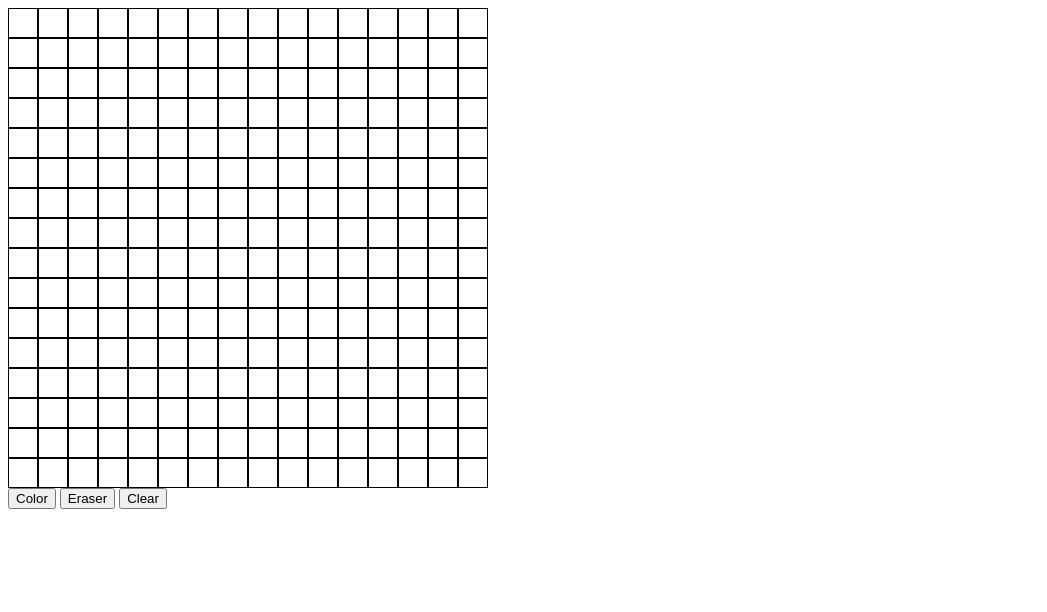
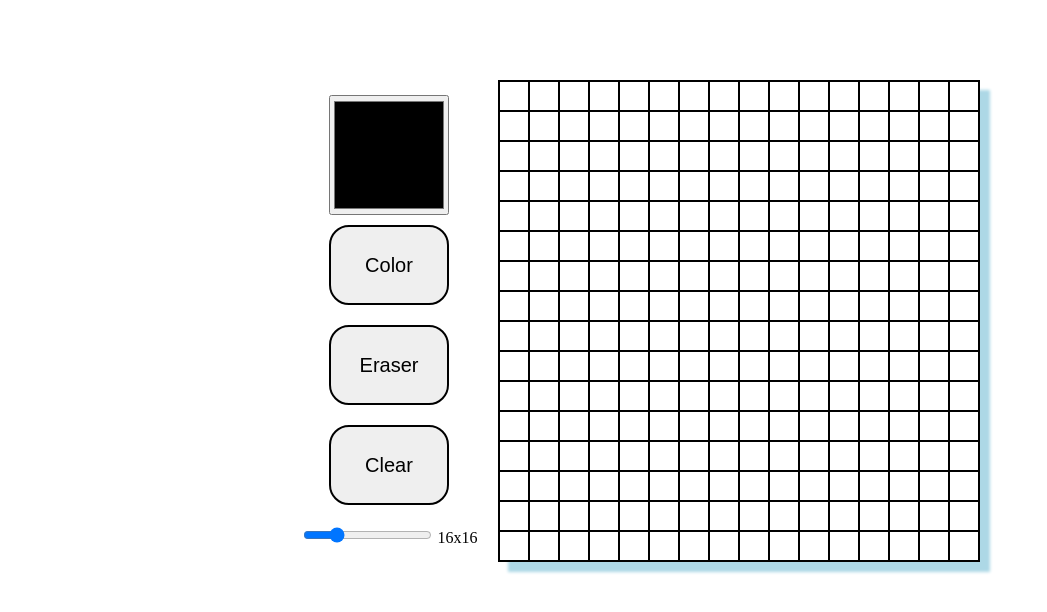
Before and after one commit to ElliotNykvist/Etch-a-sketch2, a plain HTML site: page index.html in a window 1280 px wide. Shown: the whole page, without its empty margins (0-1047 px from the left). Drawn offline with Linux system fonts and the light colour scheme.

Commit message:
Finished, made it look beter and added colorpick and options of grid size

```diff
--- a/index.html
+++ b/index.html
@@ -3,18 +3,40 @@
 <head>
   <meta charset="UTF-8">
   <meta name="viewport" content="width=device-width, initial-scale=1.0">
+  <link rel="icon" href="images/favicon.png">
   <title>Etch-a-sketch</title>
   <link rel="stylesheet" href="styles.css">
 </head>
 <body>
-  <container class="container">
+  <div class="container-wrapper">
+    <div class="options">
 
-  </container>
-  <div class="options">
-    <button id="Color">Color</button>
-    <button id="Eraser">Eraser</button>
-    <button id="Clear">Clear</button>
+      <div class="option">
+      <input type="color" id="colorPicker">
+      </div>
+
+      <div class="button-group">
+        <button id="Color">Color</button>
+        <button id="Eraser">Eraser</button>
+        <button id="Clear">Clear</button>
+      </div>
+
+      <div class="slider-container">
+        <input type="range" id="sizeSlider" min="1" max="64" value="16" step="1">
+        <span id="sizeValue">16x16</span>
+      </div>
+
+    </div>
+
+
+
+    <container class="container">
+
+    </container>
+
   </div>
+
+
   <script src="script.js"></script>
 </body>
 </html>
--- a/script.js
+++ b/script.js
@@ -1,59 +1,73 @@
-const container = document.querySelector(".container")
-const buttons = document.querySelectorAll("button")
-const gridSize = 16;
-const squareSize = 30;
+const container = document.querySelector(".container");
+const buttons = document.querySelectorAll("button");
+const sizeValue = document.getElementById('sizeValue');
+const sizeSlider = document.getElementById('sizeSlider');
+const colorPicker = document.getElementById('colorPicker');
+let gridSize = parseInt(sizeSlider.value);
+let squareSize = 480 / gridSize;
+let currentColor = "#000000";
 
 function createGrid() {
-  for (let i = 0; i < gridSize; i++){
-    for (let j = 0; j < gridSize; j++) {
-      const square = document.createElement("div");
-      square.classList.add("square");
-      square.addEventListener("mouseover", changeColor)
-      container.appendChild(square);
+  clearGrid();
+  container.style.gridTemplateColumns = `repeat(${gridSize}, 1fr)`;
+  container.style.gridTemplateRows = `repeat(${gridSize}, 1fr)`;
 
-    }
+  for (let i = 0; i < gridSize * gridSize; i++) {
+    const square = document.createElement("div");
+    square.classList.add("square");
+    square.addEventListener("mouseover", changeColor);
+    container.appendChild(square);
+  }
+
+  squareSize = 480 / gridSize;
+  const squares = container.querySelectorAll(".square");
+  squares.forEach((square) => {
+    square.style.width = `${squareSize}px`;
+    square.style.height = `${squareSize}px`;
+  });
+}
+
+function clearGrid() {
+  container.innerHTML = "";
+}
+
+function changeColor(event) {
+  const square = event.target;
+  if (typeOfButton === "Color") {
+    square.style.background = currentColor;
+  } else if (typeOfButton === "Rainbow") {
+    const randomR = Math.floor(Math.random() * 256);
+    const randomG = Math.floor(Math.random() * 256);
+    const randomB = Math.floor(Math.random() * 256);
+    square.style.background = `rgb(${randomR}, ${randomG}, ${randomB})`;
+  } else if (typeOfButton === "Eraser") {
+    square.style.background = "white";
   }
 }
 
-function clearGrid() {
-  const squares = document.querySelectorAll(".square");
+buttons.forEach((button) => {
+  button.addEventListener("click", () => {
+    typeOfButton = button.id;
+    if (button.id === "Clear") {
+      clearGrid();
+      createGrid();
+    }
+  });
+});
 
-  squares.forEach((square) => {
-    square.style.background = "white";
-  });
+sizeSlider.addEventListener("input", () => {
+  gridSize = parseInt(sizeSlider.value);
+  sizeValue.textContent = `${gridSize}x${gridSize}`;
+  createGrid();
+});
 
+colorPicker.addEventListener("input", (event) => {
+  currentColor = event.target.value;
+});
+
+window.onload = () => {
+  createGrid();
 };
 
-
-function changeColor(event) {
-
-  const square = event.target;
-
-  if (typeOfButton === "Color") {
-    square.style.background = "black";
-  } else {
-    square.style.background = "white";
-  }
-};
-
-
-
-buttons.forEach((button) => {
-
-  button.addEventListener("click", () => {
-    typeOfButton = button.id;
-    if (button.id === "Clear"){
-      clearGrid();
-    }
-    });
-
-  });
-
-
-
-
-
-
-
-
-createGrid();
+// Additional code
+let typeOfButton = "Color";
--- a/styles.css
+++ b/styles.css
@@ -1,8 +1,21 @@
+.container-wrapper {
+  display: flex;
+  justify-content: center;
+  align-items: center;
+  margin-top: 80px;
+}
+
 .container {
   display: flex;
+  justify-content: center;
+  align-items: center;
   flex-wrap: wrap;
   width: 480px;
   height: 480px;
+  border: 1px solid black;
+  box-shadow: 10px 10px 3px lightblue;
+  box
+
 }
 
 .square {
@@ -10,4 +23,55 @@
   width: 30px;
   height: 30px;
   border: 1px solid black;
-  background-color: white; }
+  background-color: white;
+}
+
+.options {
+  display: flex;
+  flex-direction: column;
+  align-items: center;
+  margin-right: 20px;
+}
+
+#colorPicker {
+  display: flex;
+  flex-wrap: wrap;
+  height: 120px;
+  width: 120px;
+
+}
+
+.option {
+
+  border-radius: 100px;
+  height: 120px;
+  width: 120px;
+
+
+}
+
+.button-group {
+  display: flex;
+  flex-direction: column;
+  align-items: center;
+  margin-bottom: 10px;
+}
+
+button {
+  width: 120px;
+  height: 80px;
+  font-size: 20px;
+  border-radius: 20px;
+  margin: 10px;
+  border: 2px solid black;
+}
+
+button:hover {
+  background-color: lightgrey;
+}
+
+button:focus {
+  color: white;
+  background-color: black;
+  border-color: white;
+}
```
Also changed, not shown: images/favicon.png (added).
